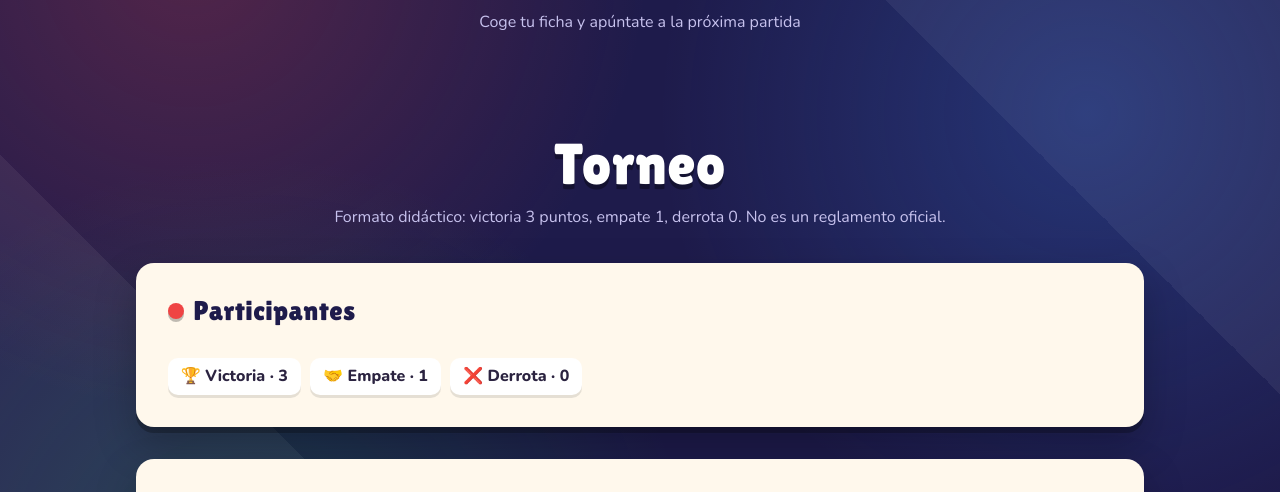
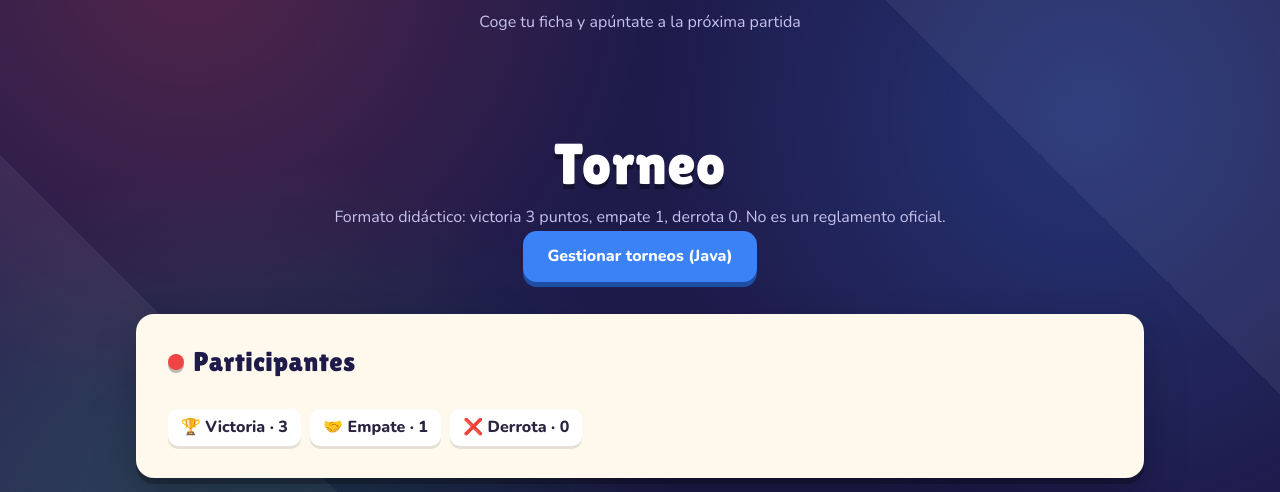
Before and after one commit to Eriiicc03/PortalDeJuegos_EBJ, a PHP site: page /tornejos/ in a window 1280 px wide. Shown: the part 926-1418 px from the top of the page. Run offline with PHP 8.4, Linux system fonts and the light colour scheme; data that the repository does not hold is empty.

Commit message:
Botón en el portal PHP para ir a la gestión de torneos en Java
Co-Authored-By: Claude Opus 5.5 <noreply@anthropic.com>

```diff
--- a/public/index.php
+++ b/public/index.php
@@ -919,6 +919,7 @@ $jugades = count(array_filter($partides, fn($p) => $p['resultat'] !== null));
       <div class="titulo-pagina">
         <h1><?= h($titol_torneig) ?></h1>
         <p>Formato didáctico: victoria <?= PUNTS['victoria'] ?> puntos, empate <?= PUNTS['empat'] ?>, derrota <?= PUNTS['derrota'] ?>. No es un reglamento oficial.</p>
+        <a class="boton azul" href="http://127.0.0.1:8080/tornejos/">Gestionar torneos (Java)</a>
       </div>
       <div class="panel">
         <h2>Participantes</h2>
```
